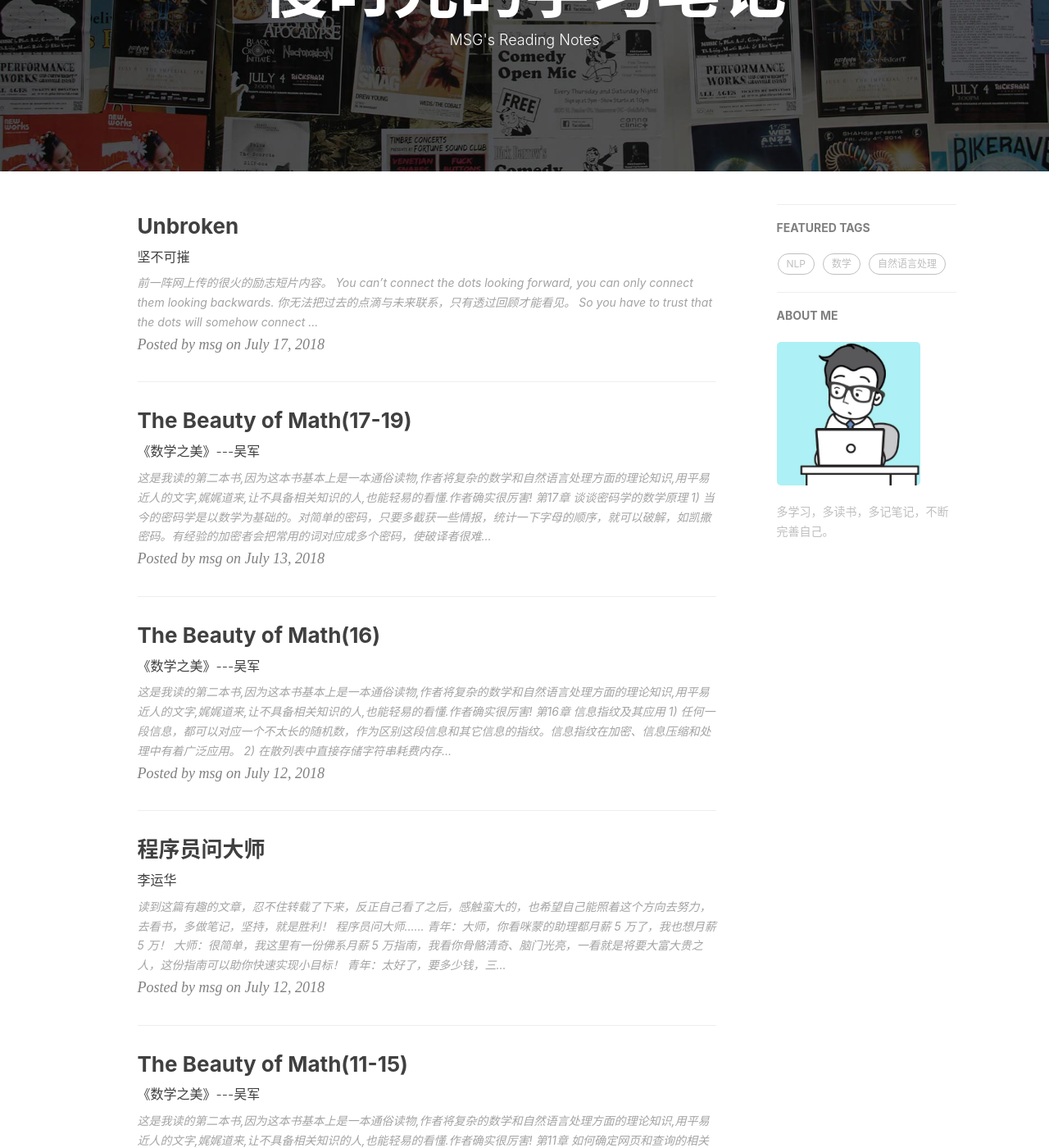
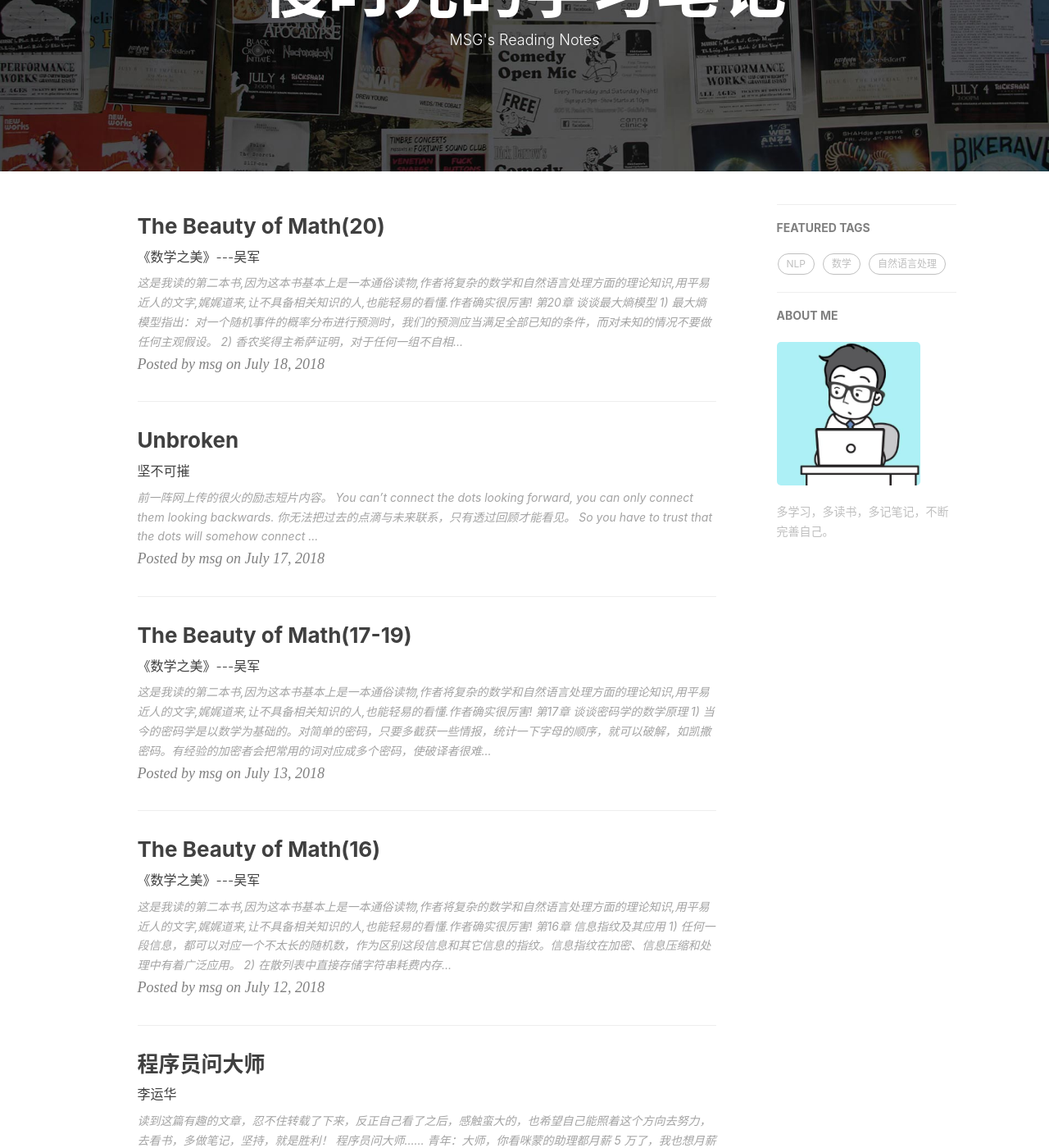
Before and after one commit to msg901216/msg901216.github.io, a Jekyll site: the page built from index.html, in a window 1280 px wide and 1400 px high, scrolled down 209 px. Shown: the whole window at 82% size. Built offline with Jekyll 4.4.1, drawn with Linux system fonts in a browser that asks for light colours; nearby versions of some CDN libraries; the list of posts is cut into pages by our own code; comment, search, counter and statistics services are not loaded; some of the changed text lies outside the part shown.

Commit message:
加入第20章读书笔记

```diff
--- /dev/null
+++ b/_posts/2018-07-18-The-Beauty-of-Math.md
@@ -0,0 +1,23 @@
+---
+layout:     post
+title:      "The Beauty of Math(20)"
+subtitle:   "《数学之美》---吴军"
+date:       2018-07-18
+author:     "msg"
+header-img: "img/book.jpg"
+tags:
+    - 数学
+    - 自然语言处理
+    - NLP
+---
+
+
+> 这是我读的第二本书,因为这本书基本上是一本通俗读物,作者将复杂的数学和自然语言处理方面的理论知识,用平易近人的文字,娓娓道来,让不具备相关知识的人,也能轻易的看懂.作者确实很厉害!
+
+### 第20章 谈谈最大熵模型
+
+1) 最大熵模型指出：对一个随机事件的概率分布进行预测时，我们的预测应当满足全部已知的条件，而对未知的情况不要做任何主观假设。
+
+2) 香农奖得主希萨证明，对于任何一组不自相矛盾的信息，最大熵模型不仅存在，而且还是唯一的。
+
+3) 拉纳帕提成功地将上下文，词性以及主谓宾等句子成分通过最大熵模型结合起来，做出了当时世界上最好的词性标注系统和句法分析器。
```
Also changed, not shown: _posts/2018-07-17-Unbroken.md (+1 -1 lines).
